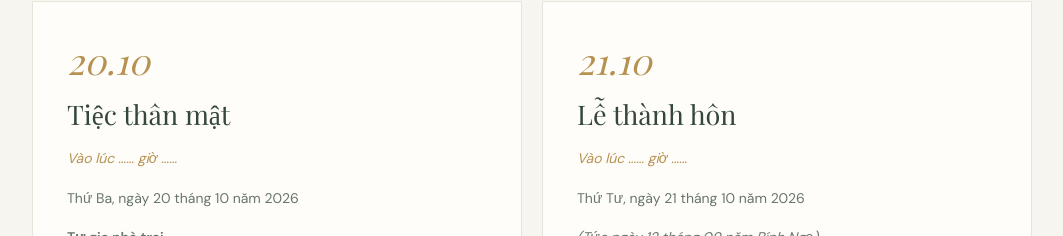
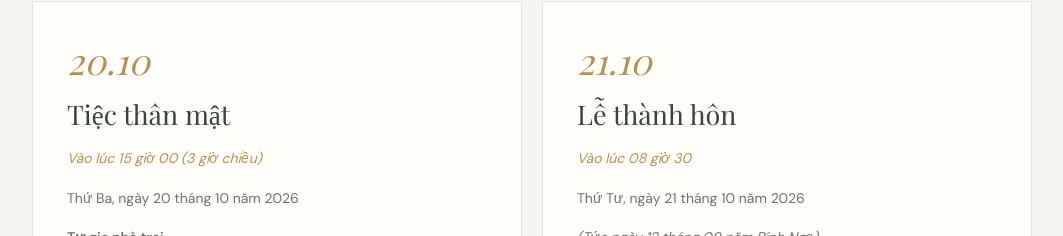
Before and after one commit to DuyManh202/hoangbang, a Next.js app: page / in a window 1280 px wide. Shown: the part 1977-2213 px from the top of the page, without its empty margins (108-1171 px from the left). Built offline with nearby package versions, Linux system fonts and the light colour scheme; a web font is replaced by a local one.

Commit message:
Add wedding event times

```diff
--- a/components/WeddingDetails.jsx
+++ b/components/WeddingDetails.jsx
@@ -9,7 +9,7 @@ export default function WeddingDetails({ events, wedding }) {
             <article className="event" data-reveal key={event.day} style={{ "--reveal-delay": `${index * 120}ms` }}>
               <div className="eventNumber">{event.day}</div>
               <h3>{event.title}</h3>
-              <p className="time">Vào lúc …… giờ ……</p>
+              <p className="time">Vào lúc {event.time}</p>
               <p>{event.date}</p>
               {event.lunar && <p className="lunar">({event.lunar})</p>}
               <p><strong>Tư gia nhà trai</strong><br />{wedding.address}<br />({wedding.alternateAddress})</p>
--- a/data/wedding.js
+++ b/data/wedding.js
@@ -8,8 +8,8 @@ export const wedding = {
 };
 
 export const events = [
-  { day: "20.10", title: "Tiệc thân mật", date: "Thứ Ba, ngày 20 tháng 10 năm 2026", lunar: "" },
-  { day: "21.10", title: "Lễ thành hôn", date: "Thứ Tư, ngày 21 tháng 10 năm 2026", lunar: "Tức ngày 12 tháng 09 năm Bính Ngọ" },
+  { day: "20.10", title: "Tiệc thân mật", time: "15 giờ 00 (3 giờ chiều)", date: "Thứ Ba, ngày 20 tháng 10 năm 2026", lunar: "" },
+  { day: "21.10", title: "Lễ thành hôn", time: "08 giờ 30", date: "Thứ Tư, ngày 21 tháng 10 năm 2026", lunar: "Tức ngày 12 tháng 09 năm Bính Ngọ" },
 ];
 
 export const families = {
```
